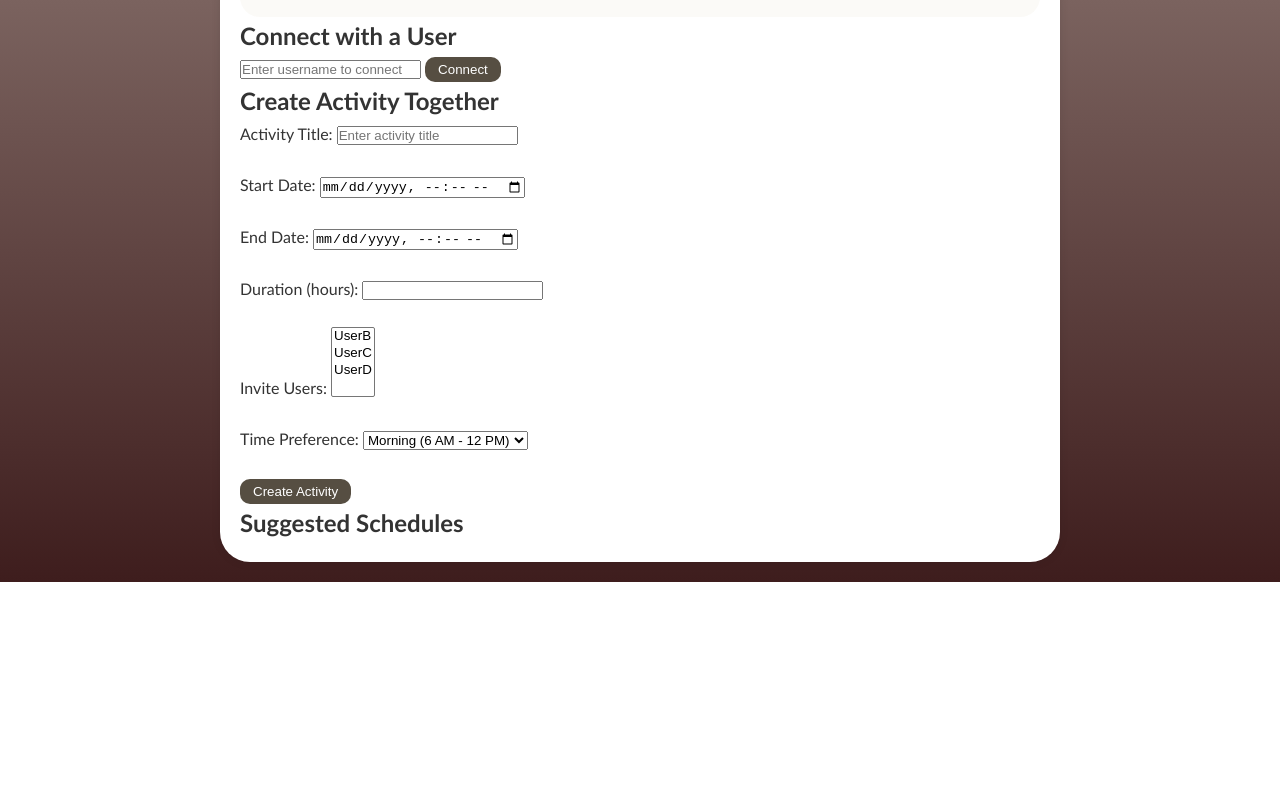
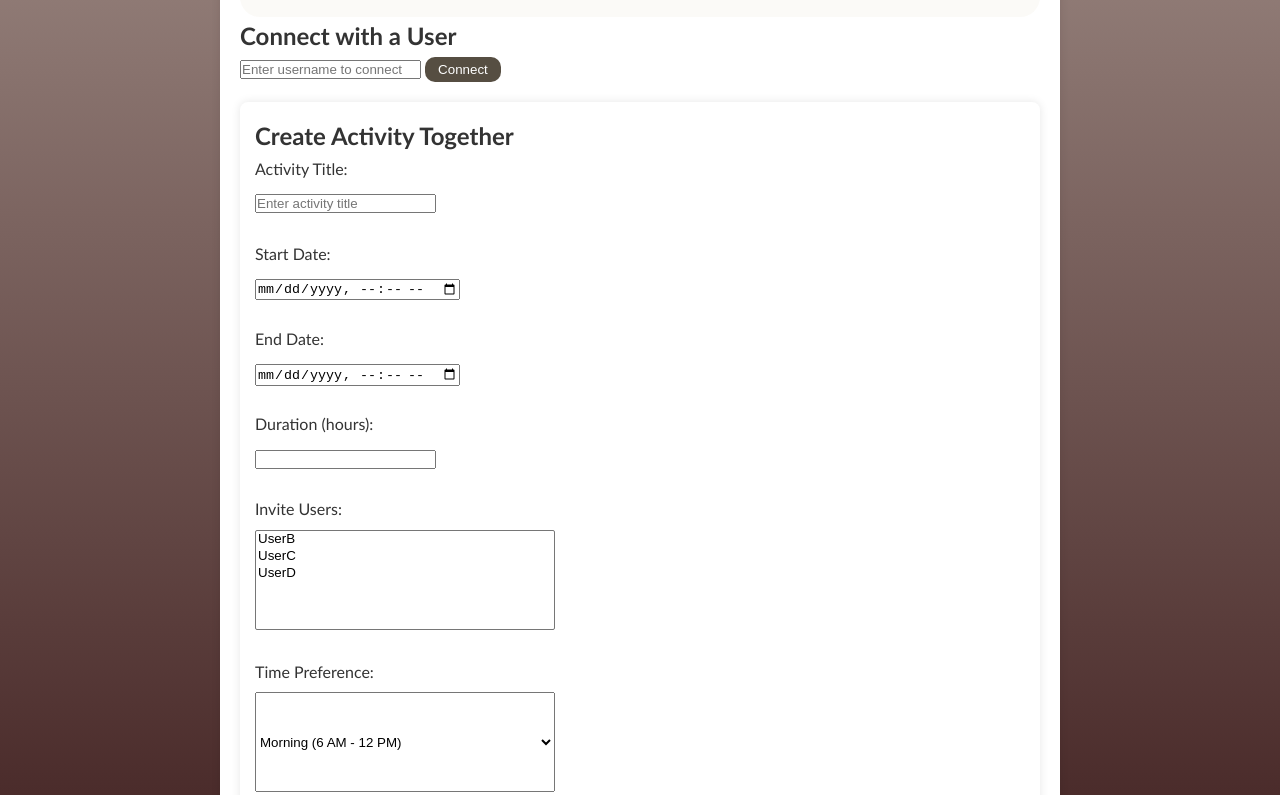
Before and after one commit to mich1105/aichan, a website: page public/dashboard.html in a window 1280 px wide. Shown: the part 1039-1834 px from the top of the page. Before the commit the page ends 1621 px from the top, so only its background shows below. Drawn offline with nearby package versions, Linux system fonts and the light colour scheme; a script that the page names is missing.

Commit message:
Update styles.css

```diff
--- a/public/styles.css
+++ b/public/styles.css
@@ -305,3 +305,26 @@ input[type="url"] {
   width: 90px;
   height: auto;
 }
+
+#createActivitySection {
+  margin-top: 20px;
+  background-color: #fff;
+  padding: 15px;
+  border-radius: 8px;
+  box-shadow: 0 0 10px rgba(0, 0, 0, 0.1);
+}
+
+#createActivitySection label {
+  display: block;
+  margin-bottom: 8px;
+}
+
+#createActivitySection select {
+  width: 100%;
+  max-width: 300px;
+  height: 100px;
+}
+
+#createActivitySection button {
+  margin-top: 10px;
+}
```
